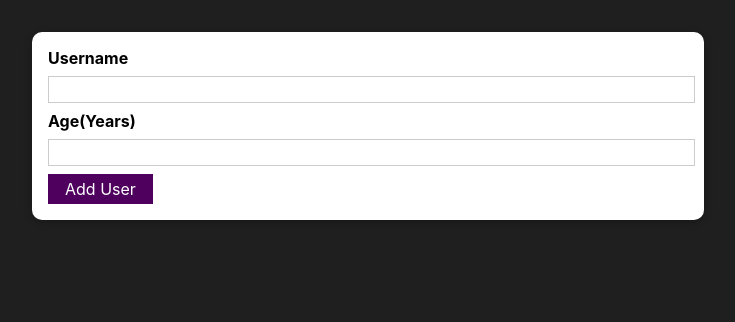
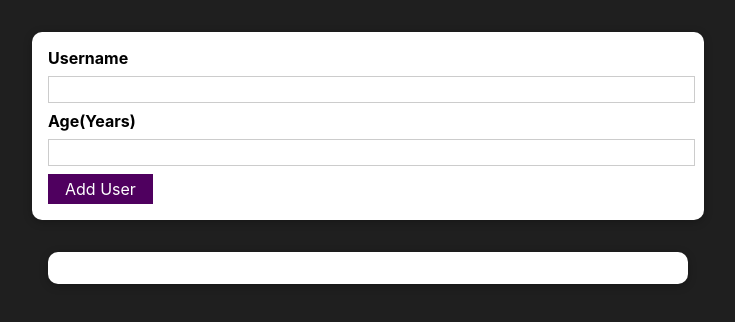
Before and after one commit to TonmoyGoon/User-Model-Verification, a React (Create React App) app: page / in a window 1280 px wide. Shown: the top 322 px of the page, without its empty margins (272-1007 px from the left). Built offline with nearby package versions, Linux system fonts and the light colour scheme.

Commit message:
new update

```diff
--- a/src/App.js
+++ b/src/App.js
@@ -2,22 +2,13 @@
 import './App.css';
 
 import AddUser from './components/Users/AddUser';
+import UserList from './components/Users/UserList';
 
 function App() {
-
-    const [userName, setUserName] = useState([
-        { text: "Harry", id: 1 },
-        { text: "Tamim", id: 2 }
-    ])
-
-    const [userAge, setUserAge] = useState([
-        { text: "24 years old", id: 1 },
-        { text: "33 years old", id: 2 }
-    ])
-
     return (
         <div>
             <AddUser />
+            <UserList users={[]} />
         </div>
     );
 }
--- a/src/components/Users/AddUser.js
+++ b/src/components/Users/AddUser.js
@@ -1,21 +1,42 @@
+import { useState } from "react";
+
 import classes from "./AddUser.module.css";
 import Card from "../UI/Card";
 import Button from "../UI/Button";
 
 const AddUser = props => {
 
+    const [enteredUserName, setEnteredUserName] = useState("");
+    const [enteredUserAge, setEnteredUserAge] = useState("");
+
+    const usernameChangeHandler = (event) => {
+        setEnteredUserName(event.target.value)
+    }
+
+    const ageChangeHandler = (event) => {
+        setEnteredUserAge(event.target.value)
+    }
+
     const addUserHandler = (event) => {
         event.preventDefault();
-        console.log(event.target[0].value);
+        if (enteredUserName.trim().length === 0 || enteredUserAge.trim().length === 0) {
+            return;
+        }
+        if (+enteredUserAge < 1) {
+            return;
+        }
+        console.log(enteredUserName, enteredUserAge);
+        setEnteredUserName("");
+        setEnteredUserAge("");
     }
 
     return (
         <Card className={classes.input}>
             <form onSubmit={addUserHandler}>
                 <label htmlFor="username">Username</label>
-                <input id="username" type="text"></input>
+                <input id="username" type="text" value={enteredUserName} onChange={usernameChangeHandler}></input>
                 <label htmlFor="age">Age(Years)</label>
-                <input id="age" type="number"></input>
+                <input id="age" type="number" value={enteredUserAge} onChange={ageChangeHandler}></input>
                 <Button type="submit">Add User</Button>
             </form>
         </Card>
--- a/src/components/Users/UserList.js
+++ b/src/components/Users/UserList.js
@@ -1,8 +1,15 @@
 import classes from "./UserList.module.css";
+import Card from "../UI/Card";
 
 const UserList = props => {
     return (
-        <div></div>
+        <Card className={classes.users}>
+            <ul>
+                {props.users.map((user) => (
+                    <li>{user.name} ({user.age} years old)</li>
+                ))}
+            </ul>
+        </Card>
     )
 }
 
--- a/src/components/Users/UserList.module.css
+++ b/src/components/Users/UserList.module.css
@@ -0,0 +1,16 @@
+.users {
+    margin: 2rem auto;
+    width: 90%;
+    max-width: 40rem;
+}
+
+.users ul {
+    list-style: none;
+    padding: 1rem;
+}
+
+.users li {
+    border: 1px solid #ccc;
+    margin: 0.5rem 0;
+    padding: 0.5rem;
+}
```
